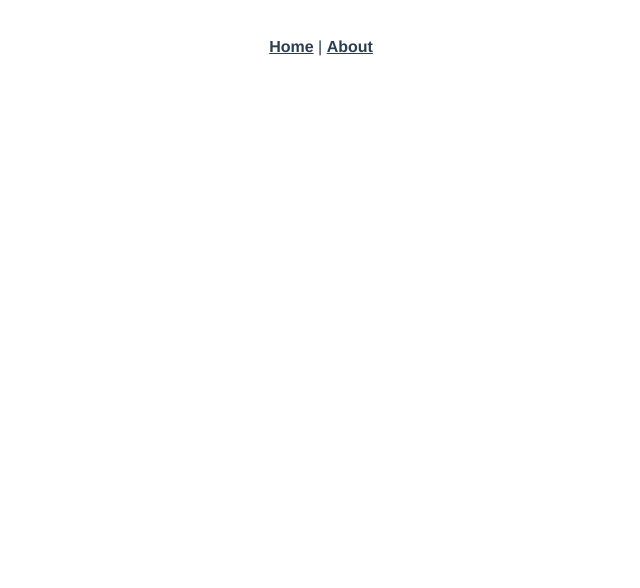
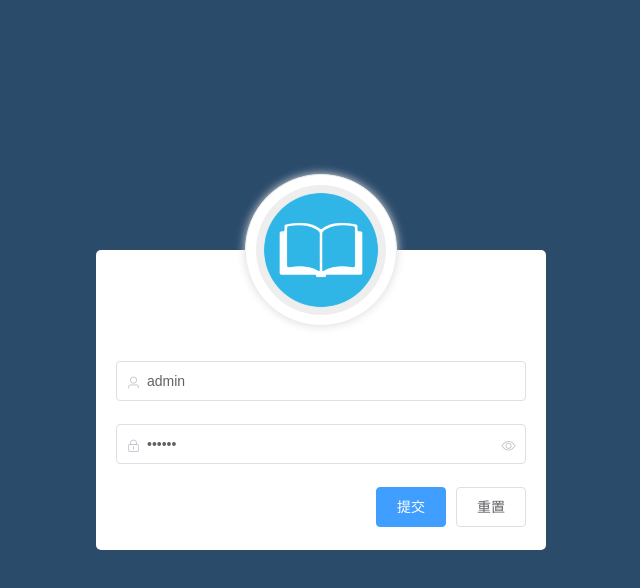
Before and after one commit to WayneYangXW/vue_shop, a Vue app: page /#/login in a window 1280 px wide. Shown: the top 588 px of the page, without its empty margins (319-959 px from the left). Built offline with nearby package versions, Linux system fonts and the light colour scheme.

Commit message:
完成登陆功能

```diff
--- a/package.json
+++ b/package.json
@@ -7,7 +7,9 @@
     "build": "vue-cli-service build"
   },
   "dependencies": {
+    "axios": "^0.25.0",
     "core-js": "^3.6.5",
+    "element-ui": "^2.15.6",
     "vue": "^2.6.11",
     "vue-router": "^3.2.0",
     "vuex": "^3.4.0"
@@ -17,6 +19,8 @@
     "@vue/cli-plugin-router": "~4.5.0",
     "@vue/cli-plugin-vuex": "~4.5.0",
     "@vue/cli-service": "~4.5.0",
+    "less": "^3.9.0",
+    "less-loader": "^4.1.0",
     "vue-template-compiler": "^2.6.11"
   }
 }
--- a/src/App.vue
+++ b/src/App.vue
@@ -1,32 +1,14 @@
 <template>
   <div id="app">
     <div id="nav">
-      <router-link to="/">Home</router-link> |
-      <router-link to="/about">About</router-link>
+      <!-- <router-link to="Login">login</router-link> -->
     </div>
-    <router-view/>
+    <router-view></router-view>
   </div>
 </template>
 
 <style>
-#app {
-  font-family: Avenir, Helvetica, Arial, sans-serif;
-  -webkit-font-smoothing: antialiased;
-  -moz-osx-font-smoothing: grayscale;
-  text-align: center;
-  color: #2c3e50;
-}
-
-#nav {
-  padding: 30px;
-}
-
-#nav a {
-  font-weight: bold;
-  color: #2c3e50;
-}
-
-#nav a.router-link-exact-active {
-  color: #42b983;
+#app{
+  margin: auto auto;
 }
 </style>
--- /dev/null
+++ b/src/assets/css/global.css
@@ -0,0 +1,5 @@
+html,body,#app{
+    height: 100%;
+    margin: 0;
+    padding: 0;
+}
--- a/src/components/HelloWorld.vue
+++ /dev/null
@@ -1,59 +0,0 @@
-<template>
-  <div class="hello">
-    <h1>{{ msg }}</h1>
-    <p>
-      For a guide and recipes on how to configure / customize this project,<br>
-      check out the
-      <a href="https://cli.vuejs.org" target="_blank" rel="noopener">vue-cli documentation</a>.
-    </p>
-    <h3>Installed CLI Plugins</h3>
-    <ul>
-      <li><a href="https://github.com/vuejs/vue-cli/tree/dev/packages/%40vue/cli-plugin-babel" target="_blank" rel="noopener">babel</a></li>
-      <li><a href="https://github.com/vuejs/vue-cli/tree/dev/packages/%40vue/cli-plugin-router" target="_blank" rel="noopener">router</a></li>
-      <li><a href="https://github.com/vuejs/vue-cli/tree/dev/packages/%40vue/cli-plugin-vuex" target="_blank" rel="noopener">vuex</a></li>
-    </ul>
-    <h3>Essential Links</h3>
-    <ul>
-      <li><a href="https://vuejs.org" target="_blank" rel="noopener">Core Docs</a></li>
-      <li><a href="https://forum.vuejs.org" target="_blank" rel="noopener">Forum</a></li>
-      <li><a href="https://chat.vuejs.org" target="_blank" rel="noopener">Community Chat</a></li>
-      <li><a href="https://twitter.com/vuejs" target="_blank" rel="noopener">Twitter</a></li>
-      <li><a href="https://news.vuejs.org" target="_blank" rel="noopener">News</a></li>
-    </ul>
-    <h3>Ecosystem</h3>
-    <ul>
-      <li><a href="https://router.vuejs.org" target="_blank" rel="noopener">vue-router</a></li>
-      <li><a href="https://vuex.vuejs.org" target="_blank" rel="noopener">vuex</a></li>
-      <li><a href="https://github.com/vuejs/vue-devtools#vue-devtools" target="_blank" rel="noopener">vue-devtools</a></li>
-      <li><a href="https://vue-loader.vuejs.org" target="_blank" rel="noopener">vue-loader</a></li>
-      <li><a href="https://github.com/vuejs/awesome-vue" target="_blank" rel="noopener">awesome-vue</a></li>
-    </ul>
-  </div>
-</template>
-
-<script>
-export default {
-  name: 'HelloWorld',
-  props: {
-    msg: String
-  }
-}
-</script>
-
-<!-- Add "scoped" attribute to limit CSS to this component only -->
-<style scoped>
-h3 {
-  margin: 40px 0 0;
-}
-ul {
-  list-style-type: none;
-  padding: 0;
-}
-li {
-  display: inline-block;
-  margin: 0 10px;
-}
-a {
-  color: #42b983;
-}
-</style>
--- /dev/null
+++ b/src/components/Home.vue
@@ -0,0 +1,20 @@
+<template>
+  <div>
+    Home 组件
+    <br />
+    <el-button type="info" @click="logout">退出</el-button>
+  </div>
+</template>
+
+<script>
+export default {
+  methods: {
+    logout() {
+      window.sessionStorage.clear();
+      this.$router.push("/login");
+    },
+  },
+};
+</script>
+
+<style lang="less" scoped></style>
--- /dev/null
+++ b/src/components/Login.vue
@@ -0,0 +1,117 @@
+<template>
+  <div id="login_container">
+    <div class="login_box">
+      <!-- 头像区 -->
+      <div class="avater_box">
+        <img src="../assets/shu.png" alt="" />
+      </div>
+      <div class="form_box">
+        <el-form ref="form" :model="loginForm" :rules="loginRules" label-width="0px">
+          <el-form-item label="" prop="username">
+            <el-input prefix-icon="el-icon-user" v-model="loginForm.username"></el-input>
+          </el-form-item>
+          <el-form-item label="" prop="password">
+            <el-input prefix-icon="el-icon-lock" v-model="loginForm.password" show-password></el-input>
+          </el-form-item>
+          <el-form-item class="btns">
+            <el-button type="primary" @click="submitForm('form')"
+              >提交</el-button
+            >
+            <el-button @click="resetForm('form')">重置</el-button>
+          </el-form-item>
+        </el-form>
+      </div>
+    </div>
+  </div>
+</template>
+
+<script>
+export default {
+  data() {
+    return {
+      loginForm: {
+        username: "admin",
+        password: "123456",
+      },
+      loginRules: {
+           username: [
+            { required: true, message: '请输入名字', trigger: 'blur' },
+            { min: 3, max: 5, message: '长度在 3 到 5 个字符', trigger: 'blur' }
+          ],
+          password: [
+            { required: true, message: '请输入密码', trigger: 'blur' },
+            { min: 3, max: 8, message: '长度在 3 到 5 个字符', trigger: 'blur' }
+          ],
+      },
+    };
+  },
+  methods: {
+    submitForm(formName) {
+        this.$refs[formName].validate(async valid => {
+          if (valid) {
+            // alert('submit!');
+            const {data: result} = await this.$http.post("login", this.loginForm)
+            if(result.meta.status !== 200) return this.$message.error("登陆失败！")
+            this.$message.success("登陆成功")
+            console.log(result)
+            window.sessionStorage.setItem('token',result.data.token)
+            this.$router.push("/home")
+          } else {
+            console.log('登录错误!!');
+            return false;
+          }
+        });
+      },
+      resetForm(formName) {
+        this.$refs[formName].resetFields();
+      }
+  },
+};
+</script>
+
+<style lang="less" scoped>
+#login_container {
+  background-color: #2b4b6b;
+  height: 100%;
+}
+.login_box {
+  width: 450px;
+  height: 300px;
+  background-color: #fff;
+  border-radius: 5px;
+  position: absolute;
+  top: 50%;
+  left: 50%;
+  transform: translate(-50%, -50%);
+
+  .avater_box {
+    height: 130px;
+    width: 130px;
+    border: 1px solid #eee;
+    border-radius: 50%;
+    padding: 10px;
+    box-shadow: 0 0 10px #ddd;
+    position: absolute;
+    left: 50%;
+    transform: translate(-50%, -50%);
+    background-color: #fff;
+    img {
+      width: 100%;
+      height: 100%;
+      border-radius: 50%;
+      background-color: #eee;
+    }
+  }
+}
+.form_box {
+    position: absolute;
+    bottom: 0;
+    width: 100%;
+    padding: 0 20px;
+    box-sizing: border-box;
+}
+.btns {
+    display: flex;
+    justify-content: flex-end;
+}
+</style>
--- a/src/main.js
+++ b/src/main.js
@@ -1,8 +1,16 @@
 import Vue from 'vue'
+import ElementUI from 'element-ui';
+import 'element-ui/lib/theme-chalk/index.css';
 import App from './App.vue'
 import router from './router'
 import store from './store'
+//全局样式
+import './assets/css/global.css'
+import axios from 'axios'
 
+Vue.prototype.$http = axios
+axios.defaults.baseURL = 'http://127.0.0.1:8888/api/private/v1/'
+Vue.use(ElementUI)
 Vue.config.productionTip = false
 
 new Vue({
--- a/src/router/index.js
+++ b/src/router/index.js
@@ -1,27 +1,38 @@
 import Vue from 'vue'
 import VueRouter from 'vue-router'
-import Home from '../views/Home.vue'
+import Login from '../components/Login.vue'
+import Home from '../components/Home'
 
 Vue.use(VueRouter)
 
 const routes = [
   {
     path: '/',
-    name: 'Home',
+    redirect: '/login'
+  },
+  {
+    path: '/login',
+    name: 'login',
+    component: Login
+  },
+  {
+    path: '/home',
+    name: 'home',
     component: Home
   },
-  {
-    path: '/about',
-    name: 'About',
-    // route level code-splitting
-    // this generates a separate chunk (about.[hash].js) for this route
-    // which is lazy-loaded when the route is visited.
-    component: () => import(/* webpackChunkName: "about" */ '../views/About.vue')
-  }
 ]
 
 const router = new VueRouter({
   routes
 })
 
+//挂载路由导航守卫
+router.beforeEach((to,from,next) => {
+
+  if(to.path === '/login') return next();
+  const tokenStr =  window.sessionStorage.getItem('token')
+  if(!tokenStr) return next('/login')
+  next()
+})
+
 export default router
--- a/src/views/About.vue
+++ /dev/null
@@ -1,5 +0,0 @@
-<template>
-  <div class="about">
-    <h1>This is an about page</h1>
-  </div>
-</template>
--- a/src/views/Home.vue
+++ /dev/null
@@ -1,18 +0,0 @@
-<template>
-  <div class="home">
-    <img alt="Vue logo" src="../assets/logo.png">
-    <HelloWorld msg="Welcome to Your Vue.js App"/>
-  </div>
-</template>
-
-<script>
-// @ is an alias to /src
-import HelloWorld from '@/components/HelloWorld.vue'
-
-export default {
-  name: 'Home',
-  components: {
-    HelloWorld
-  }
-}
-</script>
```
Also changed, not shown: src/assets/shu.png (added), 1 other file (tests, documents, lock files or other folders).
